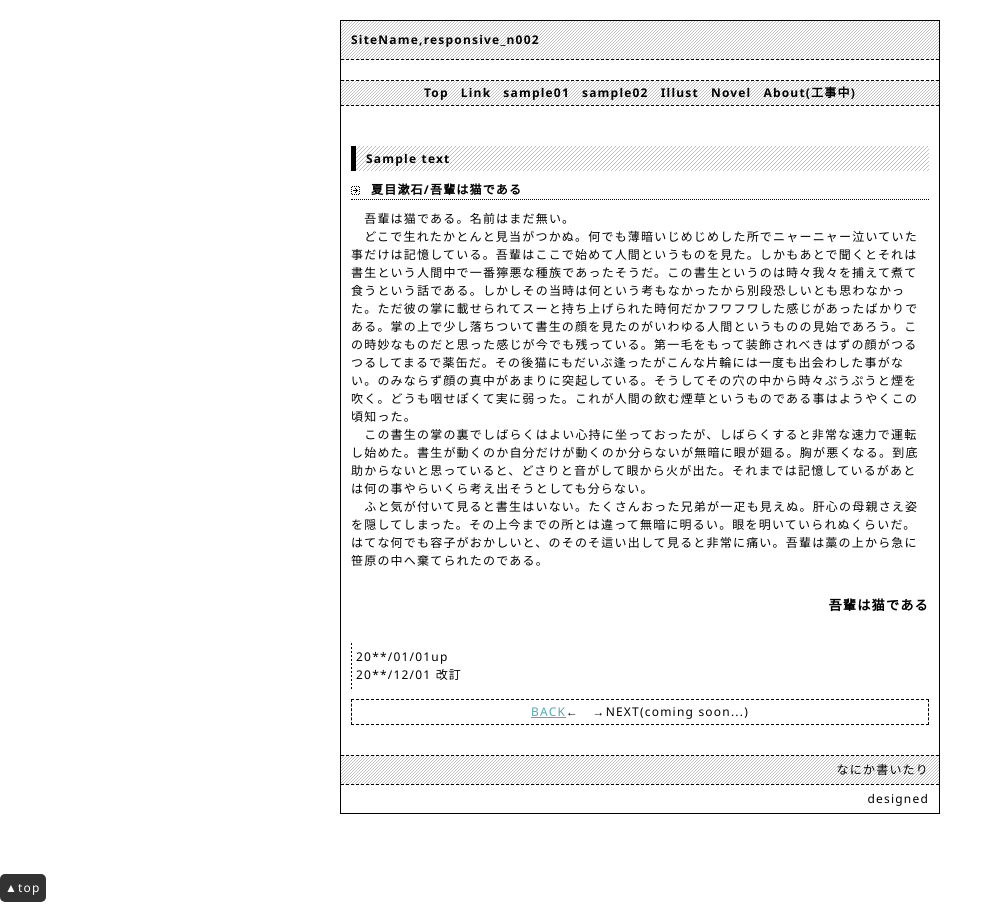
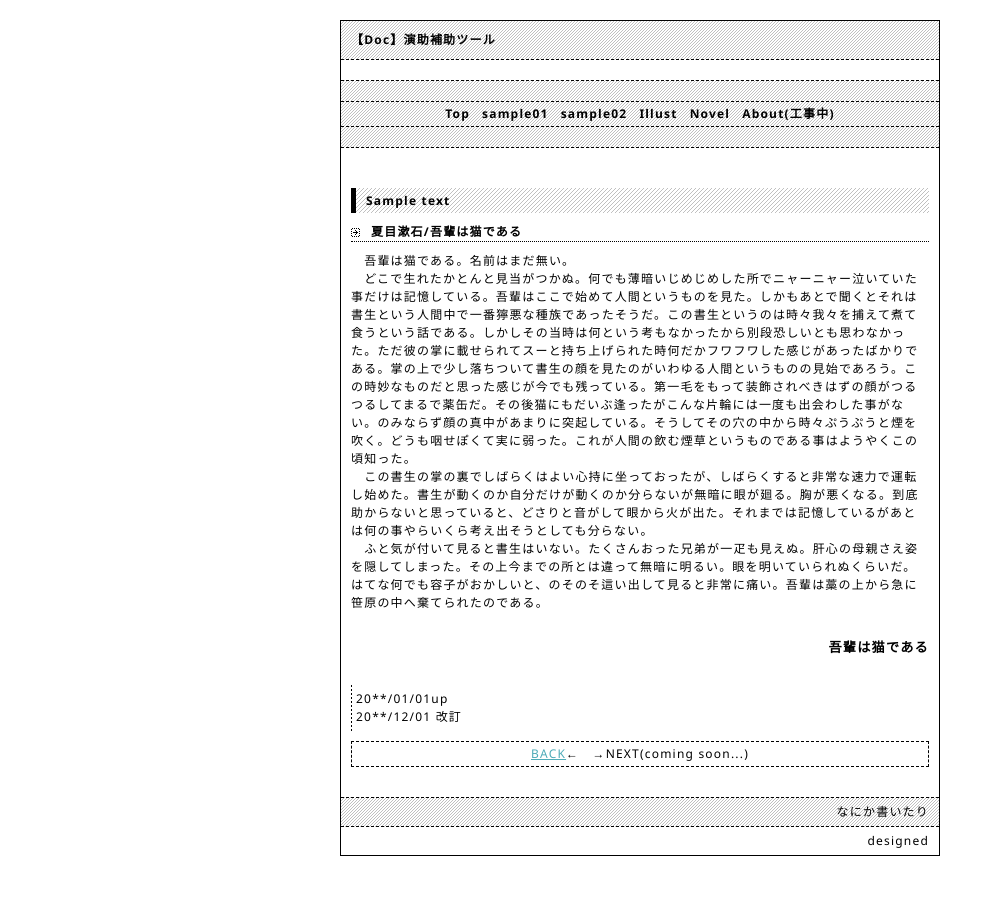
Before and after one commit to Nana-TIM/doc_support-AD-tool, a plain HTML site: page sample02.html in a window 1280 px wide. Shown: the whole page, without its empty margins (0-1003 px from the left). Before the commit the page ends 874 px from the top, so only its background shows below. Drawn offline with nearby package versions, Linux system fonts and the light colour scheme.

Commit message:
20251109_メニュー共通部品化、サンプルページへの共通部品適用

```diff
--- a/header.html
+++ b/header.html
@@ -2,6 +2,6 @@
 <header>
 
 <!-- サイト名 -->
-<h1><a href="index.html">SiteName,responsive_n002</a></h1>
+<h1><a href="index.html">【Doc】演助補助ツール</a></h1>
 
 </header><!-- ▲ヘッダ▲ -->
--- a/menu.html
+++ b/menu.html
@@ -1,11 +1,29 @@
-<!DOCTYPE html>
+<!-- ▼メニュー▼ -->
+<div id="open"><span id="open-icon"></span></div>
 
-<html lang="en" xmlns="http://www.w3.org/1999/xhtml">
-<head>
-    <meta charset="utf-8" />
-    <title></title>
-</head>
-<body>
+<div id="menu">
+<nav class="cf">
+<ul>
 
-</body>
-</html>
+<li><a href="index.html">Top</a>
+<li><a href="sample.html">sample01</a>
+<li><a href="sample02.html">sample02</a>
+
+<li><span>Illust</span>
+ <ul class="sub-menu">
+  <li><a href="#">サブメニュー1</a>
+  <li><a href="#">サブメニュー2</a>
+  <li><a href="#">サブメニュー3</a>
+ </ul>
+
+<li><span>Novel</span>
+ <ul class="sub-menu">
+  <li><a href="#">サブメニュー1</a>
+  <li><a href="#">サブメニュー2</a>
+ </ul>
+
+<li><a href="#">About(工事中)</a>
+
+</ul>
+</nav>
+</div><!-- ▲メニュー▲ -->
--- a/sample02.html
+++ b/sample02.html
@@ -11,44 +11,8 @@
 <!-- ▼全体の囲み▼ -->
 <div id="wrapper">
 
-<!-- ▼ヘッダ▼ -->
-<header>
-
-<!-- サイト名 -->
-<h1><a href="index2.html">SiteName,responsive_n002</a></h1>
-
-</header><!-- ▲ヘッダ▲ -->
-
-<!-- ▼メニュー▼ -->
-<div id="open"><span id="open-icon"></span></div>
-
-<div id="menu">
-<nav class="cf">
-<ul>
-
-<li><a href="index2.html">Top</a>
-<li><a href="link.html">Link</a>
-<li><a href="sample.html">sample01</a>
-<li><a href="sample02.html">sample02</a>
-
-<li><span>Illust</span>
- <ul class="sub-menu">
-  <li><a href="#">サブメニュー1</a>
-  <li><a href="#">サブメニュー2</a>
-  <li><a href="#">サブメニュー3</a>
- </ul>
-
-<li><span>Novel</span>
- <ul class="sub-menu">
-  <li><a href="#">サブメニュー1</a>
-  <li><a href="#">サブメニュー2</a>
- </ul>
-
-<li><a href="#">About(工事中)</a>
-
-</ul>
-</nav>
-</div><!-- ▲メニュー▲ -->
+<div id="header"></div>
+<div id="menu"></div>
 
 <!-- ▼メイン▼ -->
 <div id="contents">
@@ -86,5 +50,41 @@
 <script src="https://ajax.googleapis.com/ajax/libs/jquery/2.1.4/jquery.min.js"></script>
 <script src="js/jquery.toggle.js"></script>
 <script src="js/jquery.scroll.js"></script>
+<script>
+  //ヘッダー読み込み
+  fetch('./header.html')
+    .then(response => {
+      if (!response.ok) {
+        // ステータスコードが404などの場合のエラー処理
+        console.error(`Fetch failed: ${response.status}`);
+        throw new Error('Network response was not ok');
+      }
+      return response.text();
+    })
+    .then(data => {
+      // データを取得できたら挿入
+      document.getElementById('header').innerHTML = data;
+    })
+    .catch(error => {
+      console.error('Header load error:', error);
+    });
+  //メニュー読み込み
+  fetch('./menu.html')
+    .then(response => {
+      if (!response.ok) {
+        // ステータスコードが404などの場合のエラー処理
+        console.error(`Fetch failed: ${response.status}`);
+        throw new Error('Network response was not ok');
+      }
+      return response.text();
+    })
+    .then(data => {
+      // データを取得できたら挿入
+      document.getElementById('menu').innerHTML = data;
+    })
+    .catch(error => {
+      console.error('Menu load error:', error);
+    });
+</script>
 </body>
 </html>
```
Also changed, not shown: index.html (+20 -35 lines), sample.html (+20 -30 lines).
